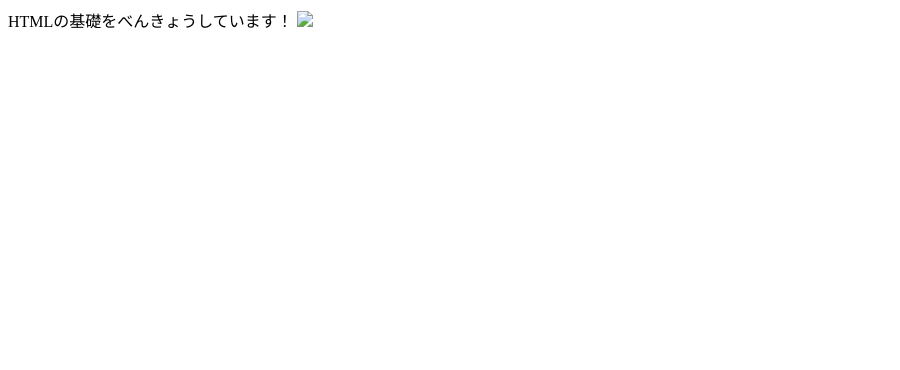
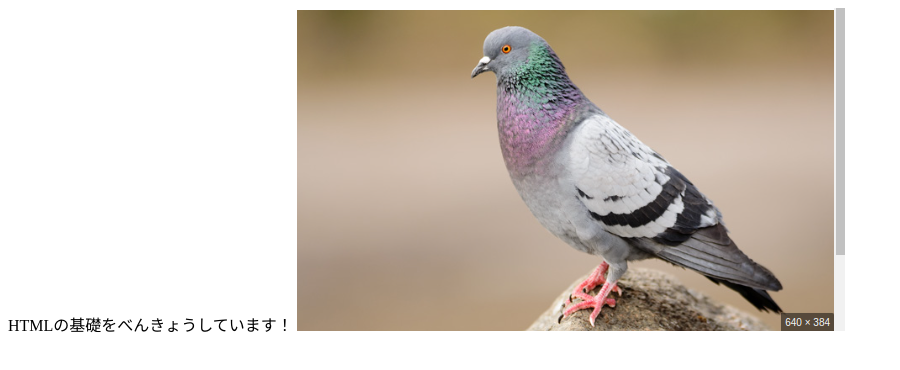
Before and after one commit to itc-n23001/TestWeb, a plain HTML site: page index.html in a window 1280 px wide. Shown: the whole page, without its empty margins (0-900 px from the left). Drawn offline with Linux system fonts and the light colour scheme.

Commit message:
Update index.html

```diff
--- a/index.html
+++ b/index.html
@@ -7,7 +7,7 @@
 	<body>
 		HTMLの基礎をべんきょうしています！
 	</body>
-<img src="image/hato.png">
+<img src="/hato.png">
 
 
 </html>
```
